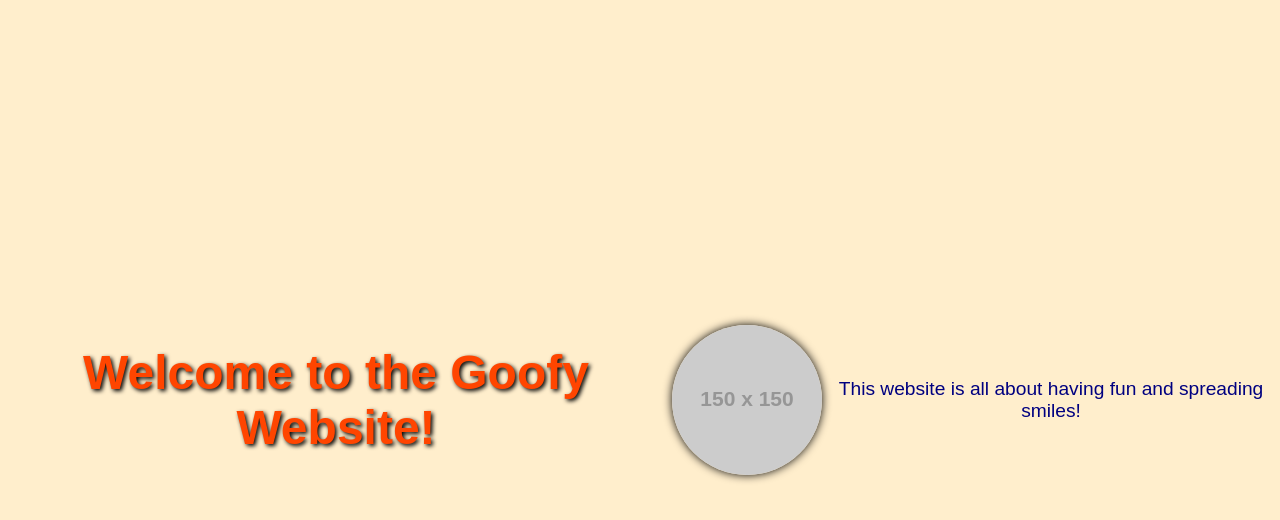
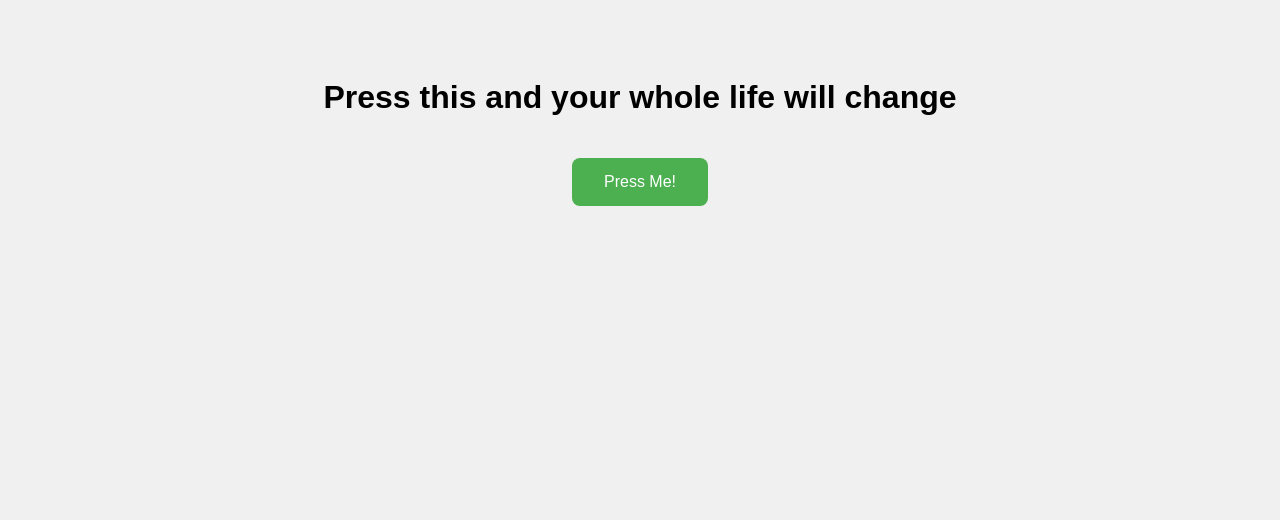
Before and after one commit to Static303/skibiditoilethappy, a plain HTML site: page index.html in a window 1280 px wide. Drawn offline with Linux system fonts and the light colour scheme; placeholder pictures from the web are drawn by us.

Commit message:
Update index.html

```diff
--- a/index.html
+++ b/index.html
@@ -3,40 +3,40 @@
 <head>
     <meta charset="UTF-8">
     <meta name="viewport" content="width=device-width, initial-scale=1.0">
-    <title>Goofy Website</title>
+    <title>Life Changing Button</title>
     <style>
         body {
             font-family: Arial, sans-serif;
-            background-color: #ffeecc;
-            margin: 0;
-            padding: 0;
-            display: flex;
-            justify-content: center;
-            align-items: center;
-            height: 100vh;
+            background-color: #f0f0f0;
+            text-align: center;
+            padding-top: 50px;
         }
-        h1 {
-            font-size: 3em;
+        button {
+            background-color: #4CAF50;
+            color: white;
+            padding: 15px 32px;
             text-align: center;
-            color: #ff4500;
-            text-shadow: 2px 2px 4px #000000;
+            text-decoration: none;
+            display: inline-block;
+            font-size: 16px;
+            margin-top: 20px;
+            cursor: pointer;
+            border: none;
+            border-radius: 8px;
         }
-        p {
-            font-size: 1.2em;
-            text-align: center;
-            color: #000080;
-        }
-        .goofy-image {
-            display: block;
-            margin: 20px auto;
-            border-radius: 50%;
-            box-shadow: 0 0 10px #000;
+        button:hover {
+            background-color: #45a049;
         }
     </style>
 </head>
 <body>
-    <h1>Welcome to the Goofy Website!</h1>
-    <img class="goofy-image" src="https://via.placeholder.com/150" alt="Goofy Image">
-    <p>This website is all about having fun and spreading smiles!</p>
+    <h1>Press this and your whole life will change</h1>
+    <button onclick="redirect()">Press Me!</button>
+
+    <script>
+        function redirect() {
+            window.location.href = "https://example.com"; // Replace "https://example.com" with your desired URL
+        }
+    </script>
 </body>
 </html>
```
